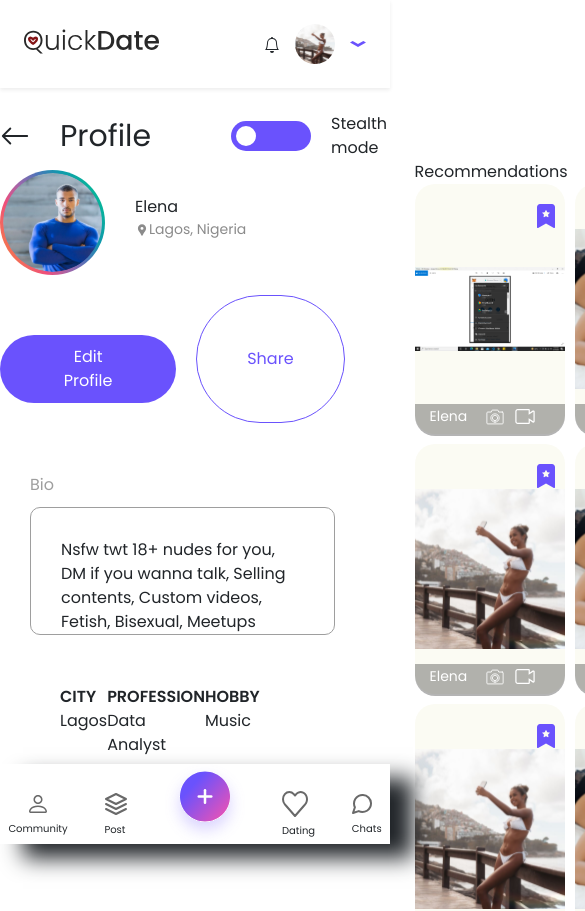
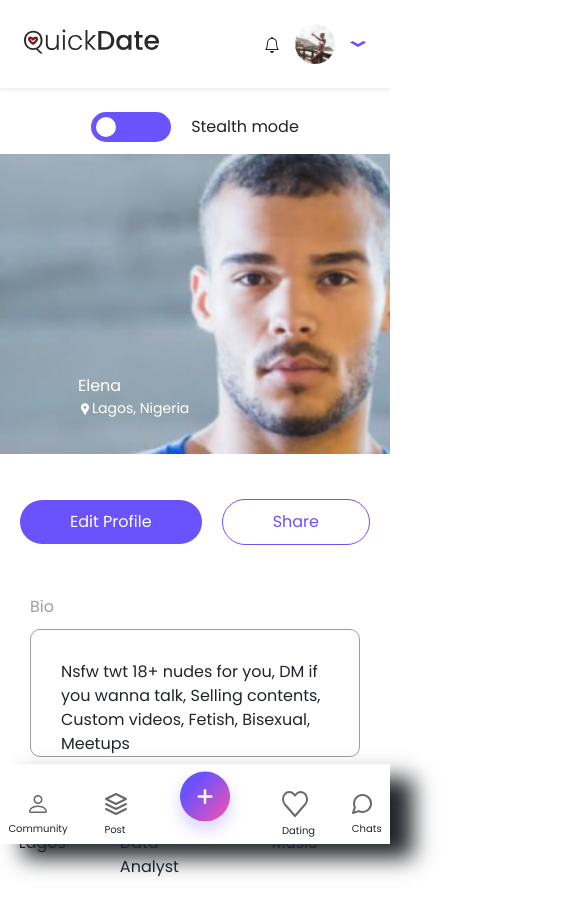
Before and after one commit to aridguy/sanchy-date-app, a React (Create React App) app: page /personal-profile in a window 390 px wide. Shown: the top 911 px of the page, 585 px wide, since content can reach past the window. Built offline with nearby package versions, Linux system fonts and the light colour scheme.

Commit message:
mobile view for personal profile implemented

```diff
--- a/src/Pages/PersonalProfile/PersonalProfile.css
+++ b/src/Pages/PersonalProfile/PersonalProfile.css
@@ -21,7 +21,6 @@
 .personal-prof-heading-nav-container{
     display: flex;
     align-items: center;
-
 }
 
 .personal-profile-toggle-wrapper{
@@ -30,11 +29,9 @@
 }
 
 .personal-profile-toggle-wrapper > div:first-child{
-    /* background-color: red; */
     margin-right: 20px;
     position: relative;
     display: inline-block;
-    /* width: 60px; */
     height: 30px;
 }
 
@@ -121,16 +118,6 @@ input.pers-profile-toggle:checked + .toggle-slider::before{
 
 
 
-.personal-profile-center-content .profile-name-details .profile-name-and-location{
-    margin-bottom: 10px;
-}
-
-
-.personal-profile-center-content .profile-name-details .profile-user-name{
-    font-size: 24px;
-    font-weight: 600;
-}
-
 .personal-profile-center-content .location-det{
     display: flex;
     align-items: center;
@@ -145,6 +132,7 @@ input.pers-profile-toggle:checked + .toggle-slider::before{
 
 .pers-profile-btn-container{
     display: flex;
+    align-items: center;
 }
 
 .profile-name-details  .pers-profile-btn-container .profile-nots-btn:first-child{
@@ -156,6 +144,7 @@ input.pers-profile-toggle:checked + .toggle-slider::before{
     border: none;
     outline: none;
     margin-right: 20px;
+    /* margin-top: 0; */
 }
 
 
--- a/src/Pages/PersonalProfile/PersonalProfile.jsx
+++ b/src/Pages/PersonalProfile/PersonalProfile.jsx
@@ -1,21 +1,20 @@
-import React from 'react'
-import './PersonalProfile.css'
+import React from 'react';
+import './PersonalProfile.css';
+import './PersonalProfileMobile.css';
 import LoggedInHeader from '../../components/LoggedInHeader/LoggedInHeader'
 import Sidebar from '../../components/Sidebar/Sidebar'
 import { BsArrowLeft } from 'react-icons/bs';
 import { MdLocationPin } from 'react-icons/md';
-// import { VscDeviceCamera } from 'react-icons/vsc';
-// import midImgOne from '../../assets/images/prof-placeholder-one.png'
-// import midImgTwo from '../../assets/images/prof-placeholder-two.png'
+
 
 
 import sidenav_profile from "../../assets/images/sidenav-profile.svg";
-// import ProfileAboutSection from '../../components/ProfileAboutSection/ProfileAboutSection';
-// import UserContentSection from '../../components/UserContentSection/UserContentSection';
+
 import HotpicksHolder from '../../components/HotpicksHolder/HotpicksHolder';
 
 import hookup1 from "../../assets/images/hookup1.svg";
 import hookup2 from "../../assets/images/hookup2.svg";
+import mobile_profile from "../../assets/images/profile_placeholder_one.png";
 import testPic from "../../assets/images/test.png";
 import ProfileBio from '../../components/ProfileBio/ProfileBio';
 import SidebarMobile from '../../components/Sidebar/SidebarMobile';
@@ -53,6 +52,11 @@ const PersonalProfile = () => {
                 <div className='personal-profile-center-content'>
                     <div>
                         <div className='personal-profile-top-card'>
+
+                            <div className='personal-profile-mobile-bg-img'>
+                                <img src={mobile_profile} alt="" />
+                            </div>
+
                             <div className='personal-profile-and-name-container'>
                                 <div className='personal-profile-img-container'>
                                     <img className='personal-profile-img' src={sidenav_profile} alt="" />
--- a/src/Pages/PersonalProfile/PersonalProfileMobile.css
+++ b/src/Pages/PersonalProfile/PersonalProfileMobile.css
@@ -0,0 +1,85 @@
+@media only screen and (min-width: 990px){
+    .personal-profile-mobile-bg-img{
+        display: none;
+    }
+}
+@media only screen and (max-width: 990px){
+    .personal-profile-center-content{
+        display: grid;
+        grid-template-columns:1fr;
+        gap: 10px;
+    }
+    .personal-profile-center-content > div:nth-child(2) {
+
+        width: 100%;
+        padding: 0 30px ;
+    }
+
+    .profile-recommended-section{
+        display: grid;
+        grid-template-columns: 1fr 1fr;
+        gap: 10px;
+        /* background-color: red; */
+    }
+
+    .profile-recommended-section > div{
+        /* background-color: blue; */
+    }
+
+    .personal-prof-heading-nav-container{
+        justify-content: center;
+        margin-bottom: 12px;
+    }
+
+    .personal-profile-sect-heading-nav{
+        display: none;
+    }
+
+    .personal-profile-center-content .personal-profile-top-card{
+        border: none;
+        position: relative;
+    }
+
+    .personal-profile-mobile-bg-img{
+        z-index: -1;
+        position: absolute;
+        width: 100%;
+        height: 300px;
+        top: 0;
+    }
+
+    .personal-profile-mobile-bg-img >img{
+        width: 100%;
+        height: 100%;
+        -o-object-fit: cover;
+           object-fit: cover;
+    }
+
+
+
+    .personal-profile-center-content .personal-profile-img-container{
+        display: none;
+    }
+
+    .personal-profile-center-content .profile-name-and-location{
+        margin-top: 220px;
+        margin-left: 20%;
+        color: #fff;
+    }
+
+    .personal-profile-center-content .location-det{
+        color: #fff;
+    }
+
+    .pers-profile-btn-container{
+        margin-top: 80px;
+        justify-content: center;
+    }
+
+    .profile-name-details  .pers-profile-btn-container .profile-nots-btn-two{
+
+        margin-right: 0px;
+    }
+
+
+}
--- a/src/Pages/UserProfile/UserProfile.jsx
+++ b/src/Pages/UserProfile/UserProfile.jsx
@@ -29,19 +29,15 @@ const UserProfile = () => {
         <div className="d-flex">
             <Sidebar />
             <div className='user-profile-center-content-wrapper'>
-            {/* <div className='user-profile-mobile-bg-img'>
-                <img src={hookup1} alt="" />
-            </div> */}
                 <div className='user-profile-sect-heading-nav'>
                     <BsArrowLeft className='back-arrow' />
                     <div className='user-profile-heading'>Profile</div>
                 </div>
 
-
-
                 <div className='user-profile-center-content'>
                     <div>
                         <div className='user-profile-top-card'>
+
                             <div className='user-profile-mobile-bg-img'>
                                 <img src={hookup1} alt="" />
                             </div>
--- a/src/Pages/UserProfile/UserProfileMobile.css
+++ b/src/Pages/UserProfile/UserProfileMobile.css
@@ -74,7 +74,7 @@
         display: none;
     }
 
-    .profile-name-details  .profile-nots-btn{
+    .user-profile-center-content .profile-name-details  .profile-nots-btn{
         margin-bottom: 20px;
         margin-top: 40px;
     }
--- a/src/components/ProfileBio/ProfileBio.css
+++ b/src/components/ProfileBio/ProfileBio.css
@@ -44,6 +44,12 @@
     justify-content: center;
     /* align-items:; */
     margin-bottom: 10px;
+    /* background-color: red; */
+    gap: 20%;
+}
+
+.profile-abt-section-container .profile-abt-section-info-container-two > div{
+    /* background-color: blue; */
 }
 
 .profile-abt-section-container .profile-abt-info-item{
```
